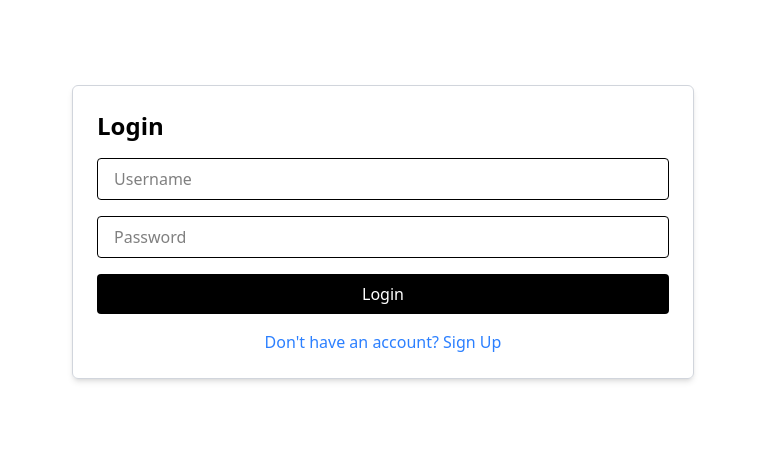
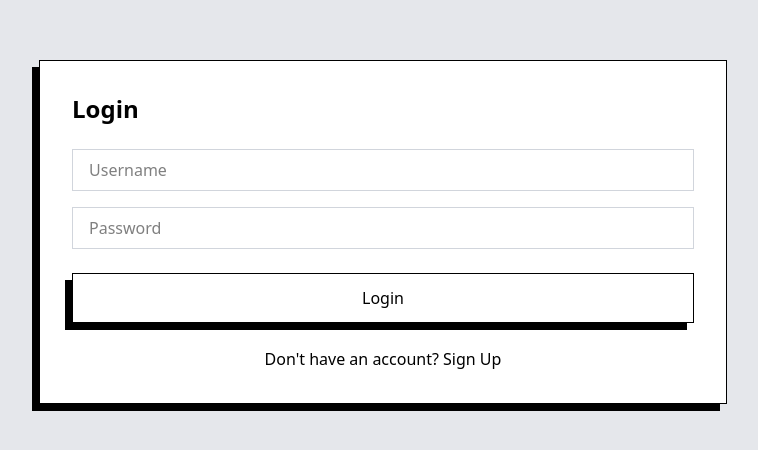
Before and after one commit to I3WX/Blog, a Next.js app in the folder blog-website/: page /auth in a window 1280 px wide. Shown: the part 168-618 px from the top of the page, without its empty margins (257-1015 px from the left). Built offline with nearby package versions, Linux system fonts and the light colour scheme.

Commit message:
login is done

```diff
--- a/blog-website/app/api/auth/login/route.js
+++ b/blog-website/app/api/auth/login/route.js
@@ -1,6 +1,18 @@
 // In your route.js (or similar auth route file)
-import { UserModel } from '../lib/models/userModel';
+import UserModel from '@/lib/models/UserModel'; // Adjust the import path as necessary
+import { ConnectDB } from '@/lib/config/db';
 import { NextResponse } from 'next/server'; // Assuming Next.js
+
+const LoadDB = async () => {
+  try {
+    await ConnectDB();
+    console.log('Database connected');
+  } catch (error) {
+    console.error('Database connection error:', error);
+  }
+};
+
+LoadDB();
 
 export async function POST(req) {
     try {
--- a/blog-website/app/api/auth/signup/route.js
+++ b/blog-website/app/api/auth/signup/route.js
@@ -1,6 +1,19 @@
 // In your route.js (or similar auth route file)
-import { UserModel } from '../lib/models/userModel';
+import UserModel from '@/lib/models/UserModel';
 import { NextResponse } from 'next/server'; // Assuming Next.js
+import { ConnectDB } from '@/lib/config/db';
+
+
+const LoadDB = async () => {
+  try {
+    await ConnectDB();
+    console.log('Database connected');
+  } catch (error) {
+    console.error('Database connection error:', error);
+  }
+};
+
+LoadDB();
 
 export async function POST(req) {
   try {
--- a/blog-website/app/auth/page.jsx
+++ b/blog-website/app/auth/page.jsx
@@ -34,12 +34,12 @@ const AuthPage = () => {
   };
 
   return (
-    <div className="flex justify-center items-center h-screen">
+    <div className="flex justify-center items-center h-screen bg-gray-200">
       <form
         onSubmit={onSubmitHandler}
-        className="p-6 border border-gray-300 rounded-md shadow-md"
+        className="bg-white p-8 border border-solid border-black shadow-[-7px_7px_0px_#000000] rounded-none min-w-[320px]"
       >
-        <h1 className="text-2xl font-bold mb-4">
+        <h1 className="text-2xl font-bold mb-6">
           {isLogin ? "Login" : "Sign Up"}
         </h1>
         <input
@@ -48,7 +48,7 @@ const AuthPage = () => {
           placeholder="Username"
           value={formData.username}
           onChange={onChangeHandler}
-          className="w-full mb-4 px-4 py-2 border rounded"
+          className="w-full mb-4 px-4 py-2 border border-solid border-gray-300 rounded-none focus:outline-none focus:border-black"
           required
         />
         <input
@@ -57,17 +57,17 @@ const AuthPage = () => {
           placeholder="Password"
           value={formData.password}
           onChange={onChangeHandler}
-          className="w-full mb-4 px-4 py-2 border rounded"
+          className="w-full mb-6 px-4 py-2 border border-solid border-gray-300 rounded-none focus:outline-none focus:border-black"
           required
         />
         <button
           type="submit"
-          className="w-full bg-black text-white py-2 rounded"
+          className="w-full bg-white text-black py-3 px-6 border border-solid border-black shadow-[-7px_7px_0px_#000000] hover:translate-x-[-2px] hover:translate-y-[2px] hover:shadow-[-5px_5px_0px_#000000] transition-all font-medium"
         >
           {isLogin ? "Login" : "Sign Up"}
         </button>
         <p
-          className="mt-4 text-center text-blue-500 cursor-pointer"
+          className="mt-6 text-center cursor-pointer hover:underline font-medium"
           onClick={() => setIsLogin(!isLogin)}
         >
           {isLogin ? "Don't have an account? Sign Up" : "Already have an account? Login"}
```
